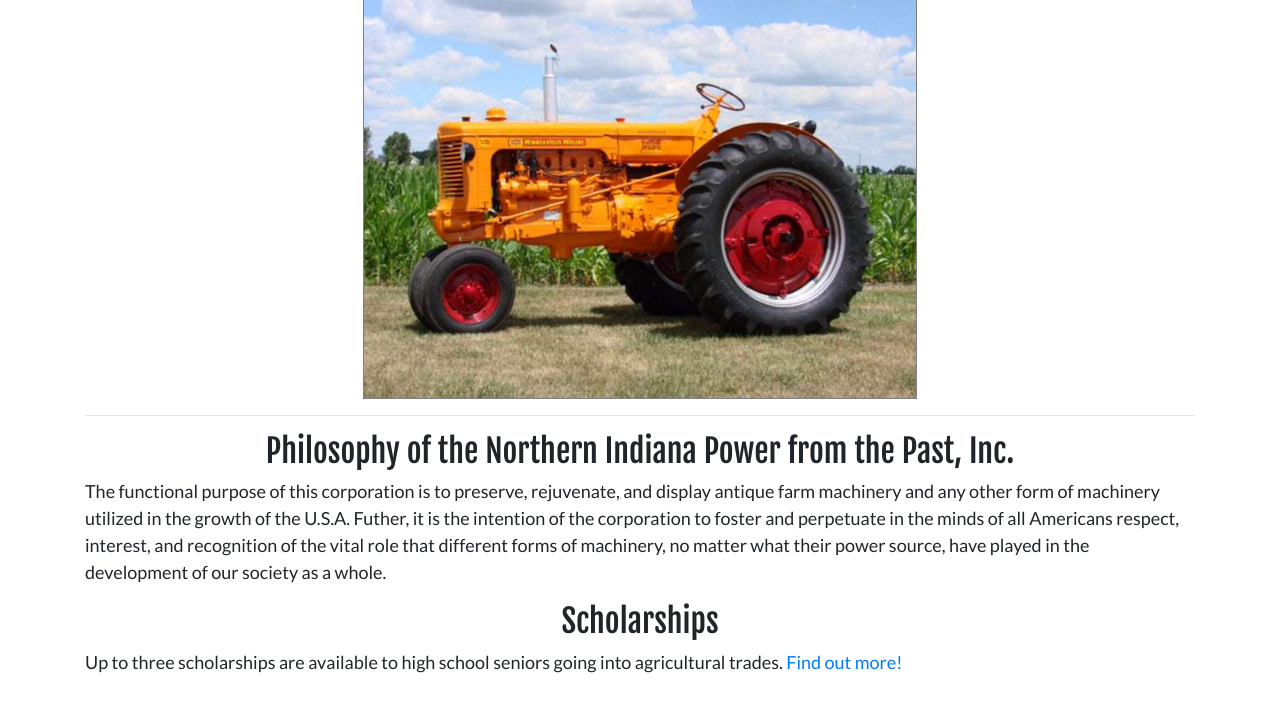
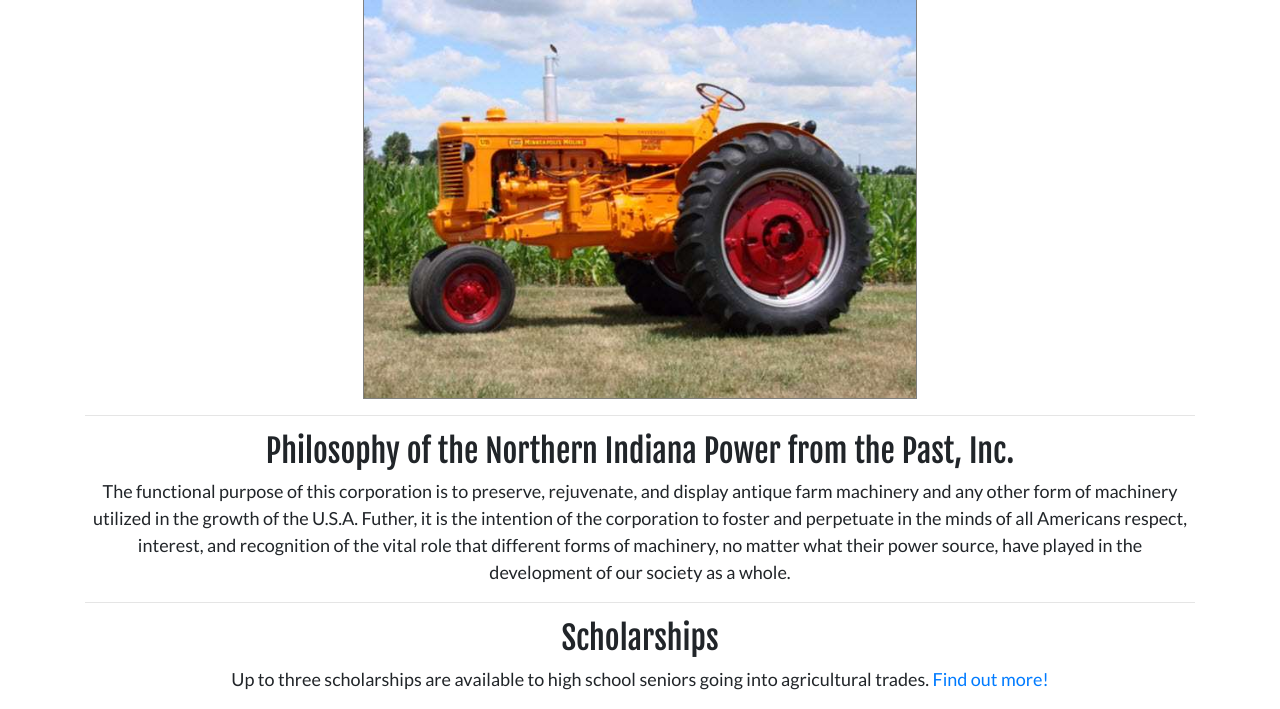
Before and after one commit to hckscripter6/winamacpowershow, a Django app: page / in a window 1280 px wide. Shown: the part 558-1267 px from the top of the page. Before the commit the page ends 1231 px from the top, so only its background shows below. Run offline with Django 3.2, Linux system fonts and the light colour scheme; data that the repository does not hold is empty; some libraries are stand-ins or nearby versions.

Commit message:
center text in front page

```diff
--- a/winamacpowershow/static/winamacpowershow/stylesheet.css
+++ b/winamacpowershow/static/winamacpowershow/stylesheet.css
@@ -63,6 +63,11 @@ h1, h2 {
 .scholarships h2 {
     text-align: center;
     font-family: 'Fjalla One', sans-serif;
+}
+
+.philosophy,
+.scholarships {
+    text-align: center;
 }
 
 .tractor-brand img {
--- a/winamacpowershow/templates/winamacpowershow/index.html
+++ b/winamacpowershow/templates/winamacpowershow/index.html
@@ -46,7 +46,7 @@
     <div class="philosophy">
         <h2>Philosophy of the Northern Indiana Power from the Past, Inc.</h2>
         <p>The functional purpose of this corporation is to preserve, rejuvenate, and display antique farm machinery and any other form of machinery utilized in the growth of the U.S.A. Futher, it is the intention of the corporation to foster and perpetuate in the minds of all Americans respect, interest, and recognition of the vital role that different forms of machinery, no matter what their power source, have played in the development of our society as a whole.</p>
-    </div>
+    </div><hr>
     <div class="scholarships">
         <h2>Scholarships</h2>
         <p>Up to three scholarships are available to high school seniors going into agricultural trades.  <a href="{% url 'scholarship' %}">Find out more!</a></p>
```
